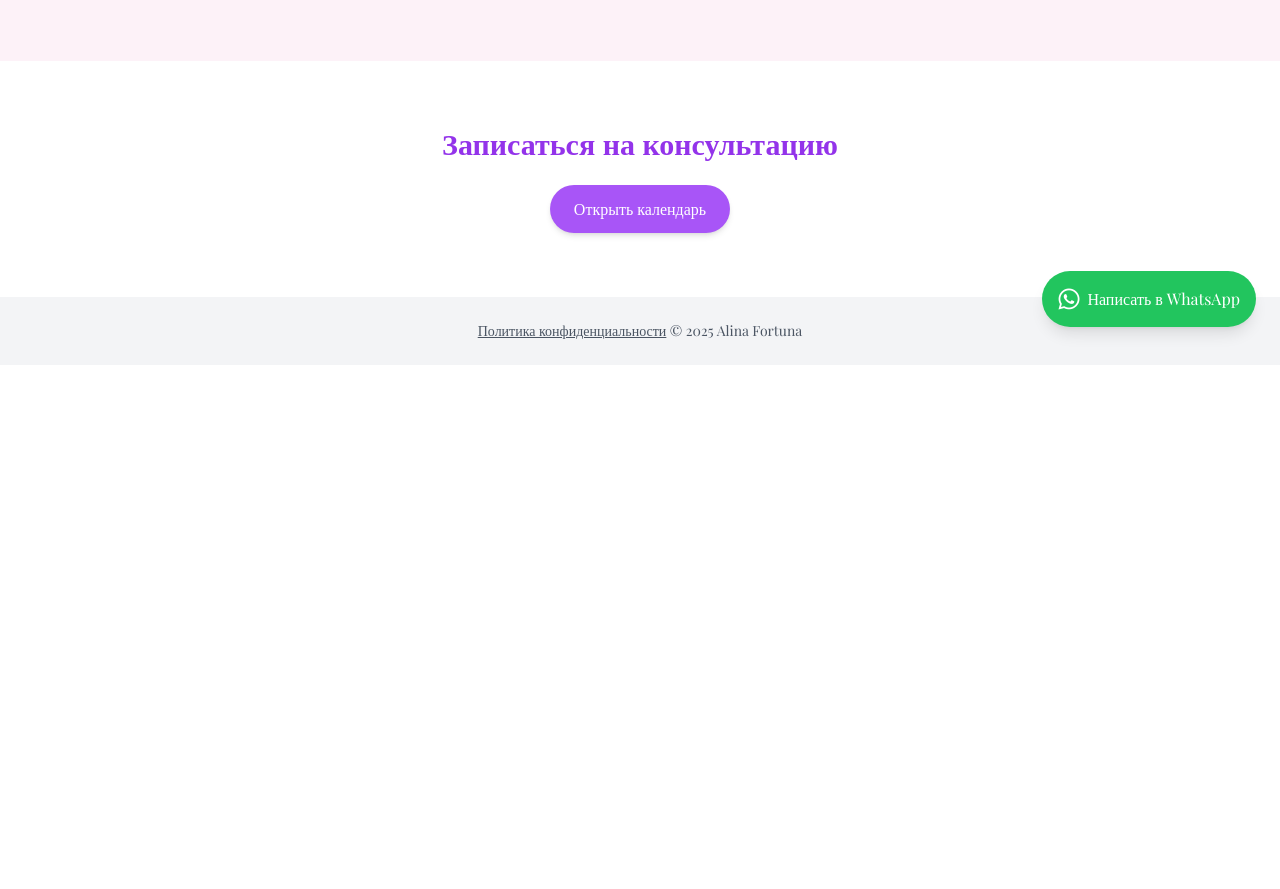
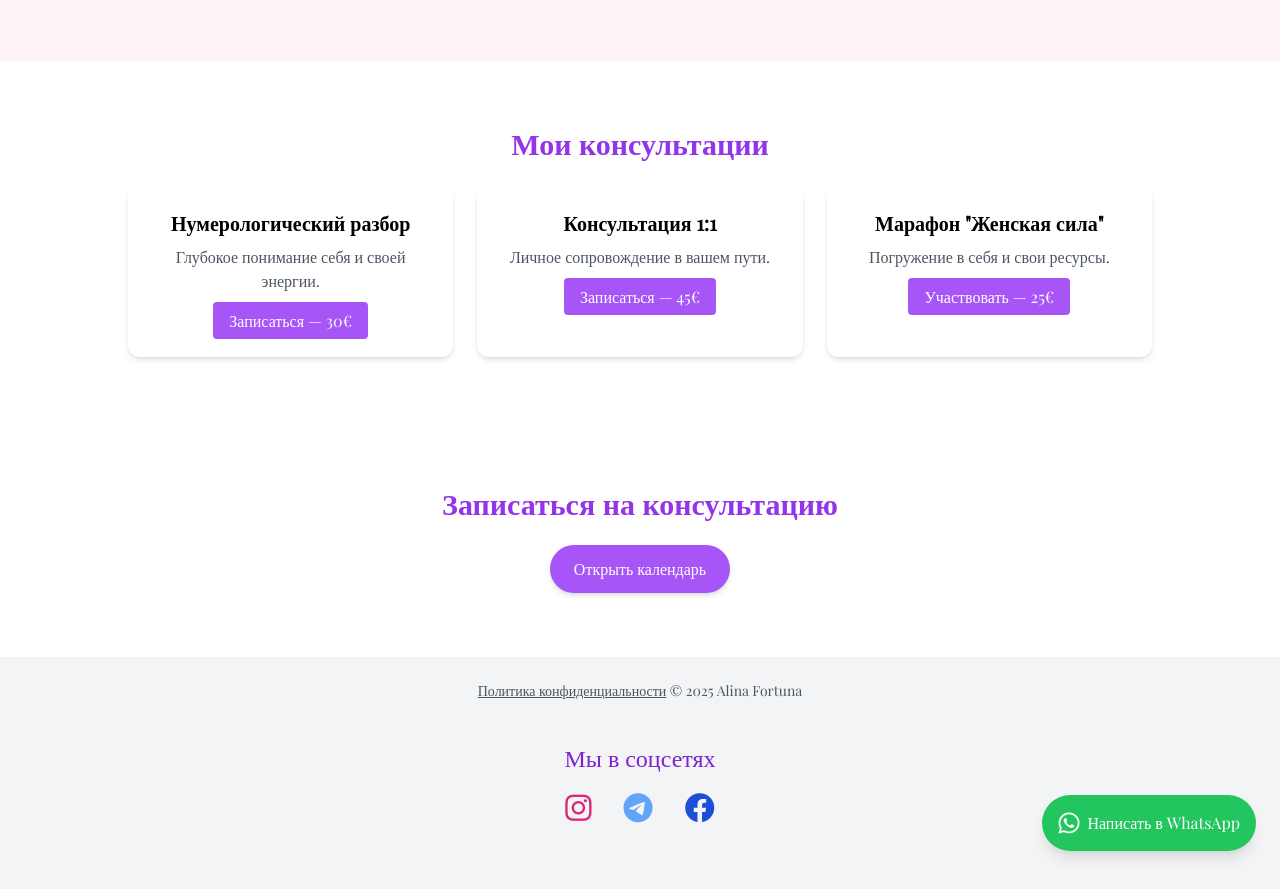
Before and after one commit to rudik1993/alinafortuna, a plain HTML site: page index.html in a window 1280 px wide. Shown: the part 2567-3456 px from the top of the page. Before the commit the page ends 2932 px from the top, so only its background shows below. Drawn offline with nearby package versions, Linux system fonts and the light colour scheme.

Commit message:
Update index.html

```diff
--- a/index.html
+++ b/index.html
@@ -168,8 +168,18 @@
     </div>
   </div>
 </div>
-  </div>
+</div>
 </section>
+
+<script>
+  const slider = document.getElementById("testimonialSlider");
+  let index = 0;
+  const totalSlides = 3;
+  setInterval(() => {
+    slider.style.transform = `translateX(-${index * 100}%)`;
+    index = (index + 1) % totalSlides;
+  }, 5000);
+</script>
 
 <script>
   const slider = document.getElementById("testimonialSlider");
@@ -181,6 +191,28 @@ setInterval(() => {(() => {
   }, 5000);
 </script>
 
+<!-- Сеансы и цены -->
+<section class="py-16 px-6 text-center bg-white">
+  <h3 class="text-3xl font-semibold text-purple-600 mb-6">Мои консультации</h3>
+  <div class="grid md:grid-cols-3 gap-6 max-w-5xl mx-auto">
+    <div class="bg-white p-6 rounded-xl shadow-md">
+      <h4 class="text-xl font-bold mb-2">Нумерологический разбор</h4>
+      <p class="mb-4 text-gray-600">Глубокое понимание себя и своей энергии.</p>
+      <a href="https://calendar.google.com/calendar/appointments/schedules/AcZssZ0ExviN2HW0STwY2QBpMwa2qkK4YMl9rHe_9Bx1jRHMMrEhRB5PQyQ9lomqmyRKuSw2Ke6Wdvvf?gv=true" target="_blank" class="bg-purple-500 text-white px-4 py-2 rounded hover:bg-purple-600">Записаться — 30€</a>
+    </div>
+    <div class="bg-white p-6 rounded-xl shadow-md">
+      <h4 class="text-xl font-bold mb-2">Консультация 1:1</h4>
+      <p class="mb-4 text-gray-600">Личное сопровождение в вашем пути.</p>
+      <a href="https://calendar.google.com/calendar/appointments/schedules/AcZssZ0ExviN2HW0STwY2QBpMwa2qkK4YMl9rHe_9Bx1jRHMMrEhRB5PQyQ9lomqmyRKuSw2Ke6Wdvvf?gv=true" target="_blank" class="bg-purple-500 text-white px-4 py-2 rounded hover:bg-purple-600">Записаться — 45€</a>
+    </div>
+    <div class="bg-white p-6 rounded-xl shadow-md">
+      <h4 class="text-xl font-bold mb-2">Марафон "Женская сила"</h4>
+      <p class="mb-4 text-gray-600">Погружение в себя и свои ресурсы.</p>
+      <a href="https://calendar.google.com/calendar/appointments/schedules/AcZssZ0ExviN2HW0STwY2QBpMwa2qkK4YMl9rHe_9Bx1jRHMMrEhRB5PQyQ9lomqmyRKuSw2Ke6Wdvvf?gv=true" target="_blank" class="bg-purple-500 text-white px-4 py-2 rounded hover:bg-purple-600">Участвовать — 25€</a>
+    </div>
+  </div>
+</section>
+
 <!-- Календарь записи -->
 <section class="py-16 px-6 text-center bg-white">
   <h3 class="text-3xl font-semibold text-purple-600 mb-6">Записаться на консультацию</h3>
@@ -191,7 +223,7 @@ setInterval(() => {(() => {
 </section>
 
 <!-- Модальное окно календаря -->
-<div id="calendarModal" class="fixed inset-0 bg-black bg-opacity-50 flex items-center justify-center z-50 hidden">
+<div id="calendarModal" class="fixed inset-0 bg-black bg-opacity-50 flex items-center justify-center z-50 hidden" onclick="closeCalendarModal(event)">
   <div class="bg-white p-6 rounded-xl shadow-xl max-w-4xl w-full relative">
     <button onclick="document.getElementById('calendarModal').classList.add('hidden')"
       class="absolute top-4 right-4 text-gray-600 hover:text-black text-2xl">&times;</button>
@@ -202,7 +234,14 @@ setInterval(() => {(() => {
 </div>
 
 <script>
-  const steps = document.querySelectorAll(".step");
+function closeCalendarModal(e) {
+  if (e.target.id === 'calendarModal' || e.key === 'Escape') {
+    document.getElementById('calendarModal').classList.add('hidden');
+  }
+}
+document.addEventListener('keydown', closeCalendarModal);
+
+const steps = document.querySelectorAll(".step");
   const nextBtn = document.getElementById("nextBtn");
   const submitBtn = document.getElementById("submitBtn");
   let currentStep = 0;
@@ -239,6 +278,15 @@ setInterval(() => {(() => {
 <!-- Политика конфиденциальности -->
 <footer class="bg-gray-100 text-center py-6 text-sm text-gray-600">
   <a href="#" class="underline hover:text-pink-600">Политика конфиденциальности</a> © 2025 Alina Fortuna
+<section class="py-10 px-6 text-center">
+  <h4 class="text-2xl mb-4 font-medium text-purple-700">Мы в соцсетях</h4>
+  <div class="flex justify-center gap-8 text-3xl">
+    <a href="https://www.instagram.com/alina_fortunalove/" target="_blank" class="text-pink-600 hover:scale-110 transition"><i class="fab fa-instagram"></i></a>
+    <a href="https://t.me/alinafortunalove" target="_blank" class="text-blue-400 hover:scale-110 transition"><i class="fab fa-telegram"></i></a>
+    <a href="https://www.facebook.com/alina.katysheva/" target="_blank" class="text-blue-700 hover:scale-110 transition"><i class="fab fa-facebook"></i></a>
+  </div>
+</section>
+
 </footer>
 </body>
 </html>
```
